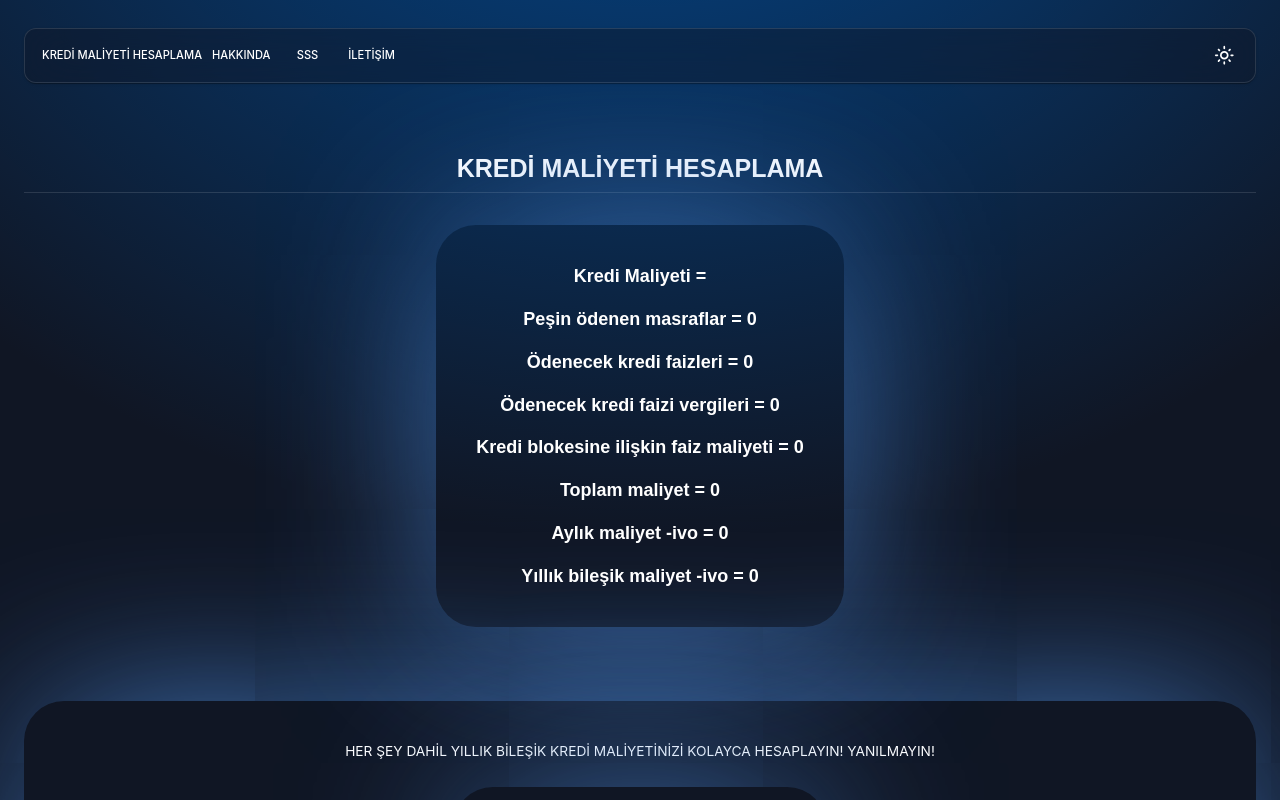
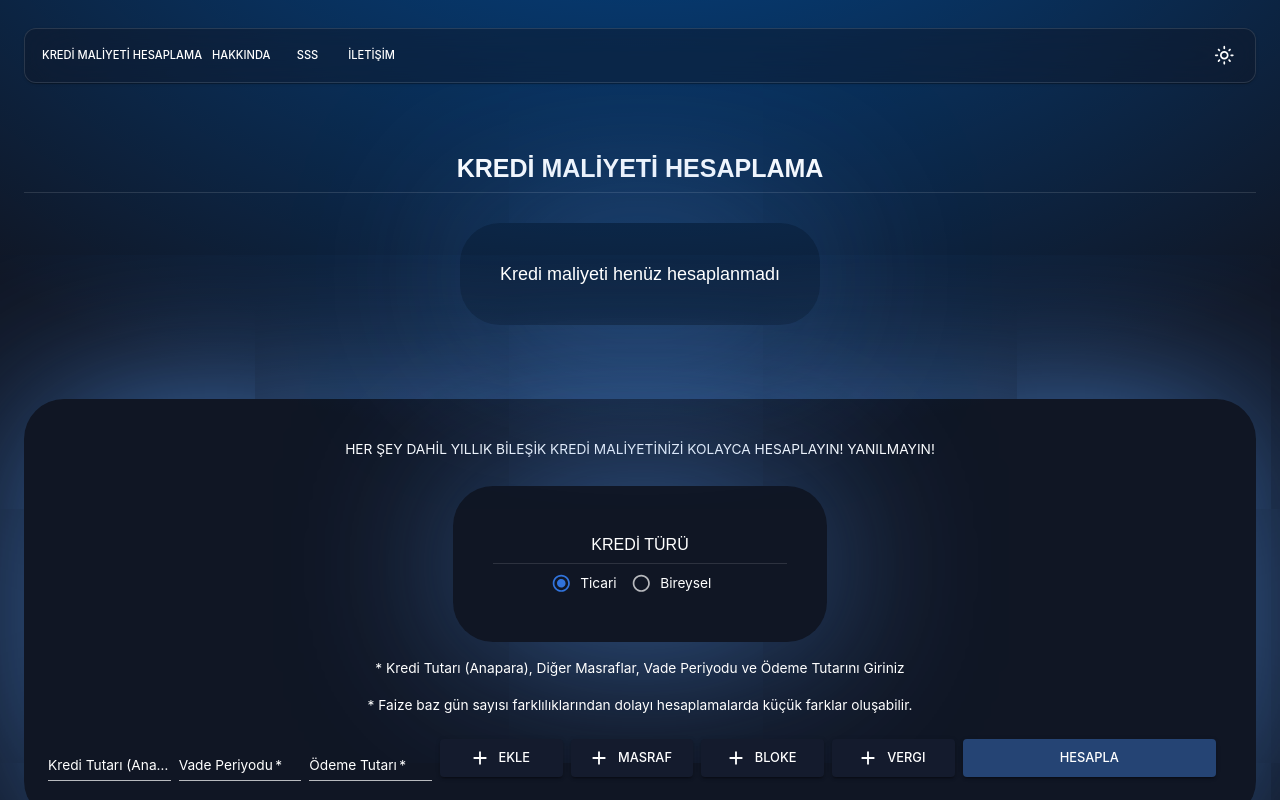
Before and after one commit to haticekatranciakgul/test.kredi-maliyeti-hesaplama, a React (Create React App) app: page /hesapla in a window 1280 px wide. Shown: the top 800 px of the page. Built offline with nearby package versions, Linux system fonts and the light colour scheme.

Commit message:
Update calculate

```diff
--- a/src/Pages/Calculate.js
+++ b/src/Pages/Calculate.js
@@ -33,6 +33,7 @@ import {
     setMonthlyCostIvo,
     setAnnualCompoundCostIvo
 } from '../Redux/slices/costSlice';
+
 
 function SlideTransition(props) {
     return <Slide {...props} direction="left" />;
@@ -218,9 +219,8 @@ function Calculate() {
             </Snackbar>
             <Grid item xs={12} sx={{ alignItems: "center", display: "flex", justifyContent: "center" }}>
 
+                <Box sx={{ display: 'flex', justifyContent: 'center', paddingTop: '1%', paddingBottom: '1%' }}>
 
-
-                <Box sx={{ display: 'flex', justifyContent: 'center', paddingTop: '1%', paddingBottom: '1%' }}>
                     <Box sx={{
                         flexDirection: 'column',
                         alignItems: 'center',
@@ -230,102 +230,117 @@ function Calculate() {
                         mozBoxShadow: '1px 1px 185px -23px rgba(101, 150, 254, 0.43)',
 
                     }}>
-                        {/* {irrValue !== null && ( */}
+
+
                         <Typography sx={{
-                                fontWeight: 'bold', fontSize: {
+                            fontWeight: '500', fontSize: {
                                 xs: '14px',
                                 sm: '14px',
                                 md: '16px',
                                 lg: '18px',
                             },
                         }} variant="h4">
-                                Kredi Maliyeti =  {irrValue !== null && irrValue }
+                            {irrValue !== null
+                                ? `  Kredi Maliyeti =  ${irrValue}`
+                                : " Kredi maliyeti henüz hesaplanmadı"
+                            }
+
                         </Typography>
-                        {/* )} */}
-                        <br />
+
+                        {prepaidExpenses !== null && (
                             <Typography sx={{
-                            fontWeight: 'bold', fontSize: {
+                                fontWeight: '500', fontSize: {
                                     xs: '14px',
                                     sm: '14px',
                                     md: '16px',
                                     lg: '18px',
                                 },
                             }} variant="h4">
-                            Peşin ödenen masraflar  = {prepaidExpenses !== null && prepaidExpenses }
+                                {` Peşin ödenen masraflar = ${prepaidExpenses}`}
                             </Typography>
-                        <br />
+                        )}
+
+                        {interestPayableOnLoans !== null && (
                             <Typography sx={{
-                            fontWeight: 'bold', fontSize: {
+                                fontWeight: '500', fontSize: {
                                     xs: '14px',
                                     sm: '14px',
                                     md: '16px',
                                     lg: '18px',
                                 },
                             }} variant="h4">
-                            Ödenecek kredi faizleri = {interestPayableOnLoans !== null && interestPayableOnLoans }
+                                {` Ödenecek kredi faizleri =  ${interestPayableOnLoans}`}
                             </Typography>
-                        <br />
+                        )}
 
+                        {taxesOnLoanInterestPayable !== null && (
                             <Typography sx={{
-                                fontWeight: 'bold', fontSize: {
+                                fontWeight: '500', fontSize: {
                                     xs: '14px',
                                     sm: '14px',
                                     md: '16px',
                                     lg: '18px',
                                 },
                             }} variant="h4">
-                                Ödenecek kredi faizi vergileri = {taxesOnLoanInterestPayable !== null && taxesOnLoanInterestPayable }
+                                {` Ödenecek kredi faizi vergileri =  ${taxesOnLoanInterestPayable}`}
                             </Typography>
+                        )}
 
-                        <br />
-
+                        {interestCostRelatedToLoanBlockage !== null && (
                             <Typography sx={{
-                            fontWeight: 'bold', fontSize: {
+                                fontWeight: '500', fontSize: {
                                     xs: '14px',
                                     sm: '14px',
                                     md: '16px',
                                     lg: '18px',
                                 },
                             }} variant="h4">
-                            Kredi blokesine ilişkin faiz maliyeti = {interestCostRelatedToLoanBlockage !== null && interestCostRelatedToLoanBlockage }
+                                {` Kredi blokesine ilişkin faiz maliyeti =  ${interestCostRelatedToLoanBlockage}`}
                             </Typography>
+                        )}
 
-                        <br />
-
+                        {totalCost !== null && (
                             <Typography sx={{
-                            fontWeight: 'bold', fontSize: {
+                                fontWeight: '500', fontSize: {
                                     xs: '14px',
                                     sm: '14px',
                                     md: '16px',
                                     lg: '18px',
                                 },
                             }} variant="h4">
-                            Toplam maliyet = {totalCost !== null && totalCost }
+                                {` Toplam maliyet =  ${totalCost}`}
                             </Typography>
-                        <br />
+                        )}
+
+                        {monthlyCostIvo !== null && (
                             <Typography sx={{
-                            fontWeight: 'bold', fontSize: {
+                                fontWeight: '500', fontSize: {
                                     xs: '14px',
                                     sm: '14px',
                                     md: '16px',
                                     lg: '18px',
                                 },
                             }} variant="h4">
-                            Aylık maliyet -ivo =  {monthlyCostIvo !== null && monthlyCostIvo }
+                                {`  Aylık maliyet -ivo =  ${monthlyCostIvo}`}
                             </Typography>
-                        <br />
+                        )}
+
+                        {annualCompoundCostIvo !== null && (
                             <Typography sx={{
-                            fontWeight: 'bold', fontSize: {
+                                fontWeight: '500', fontSize: {
                                     xs: '14px',
                                     sm: '14px',
                                     md: '16px',
                                     lg: '18px',
                                 },
                             }} variant="h4">
-                            Yıllık bileşik maliyet -ivo  = {annualCompoundCostIvo !== null && annualCompoundCostIvo }
+                                {`  Yıllık bileşik maliyet -ivo  = ${annualCompoundCostIvo}`}
                             </Typography>
+                        )}
+
 
                     </Box>
+
                 </Box>
 
             </Grid>
--- a/src/Redux/slices/costSlice.js
+++ b/src/Redux/slices/costSlice.js
@@ -1,13 +1,13 @@
 import { createSlice } from '@reduxjs/toolkit';
 
 const initialState = {
-  prepaidExpenses: 0,
-  interestPayableOnLoans: 0,
-  taxesOnLoanInterestPayable: 0,
-  interestCostRelatedToLoanBlockage: 0,
-  totalCost: 0,
-  monthlyCostIvo: 0,
-  annualCompoundCostIvo: 0,
+  prepaidExpenses: null,
+  interestPayableOnLoans: null,
+  taxesOnLoanInterestPayable: null,
+  interestCostRelatedToLoanBlockage: null,
+  totalCost: null,
+  monthlyCostIvo: null,
+  annualCompoundCostIvo: null,
 };
 
 const costSlice = createSlice({
```
Also changed, not shown: src/Components/SelectRadioBtn.js (+0 -51 lines). Lines whose indentation alone changed are shown as unchanged.
